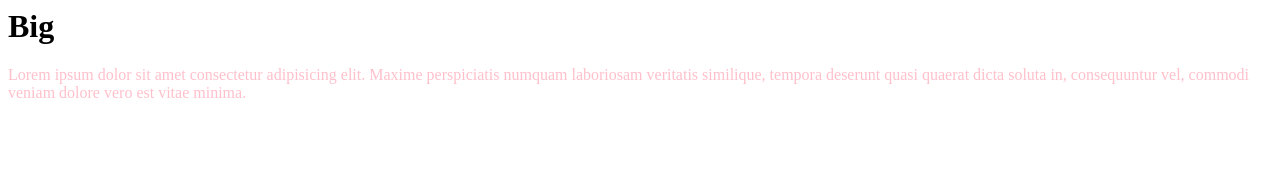
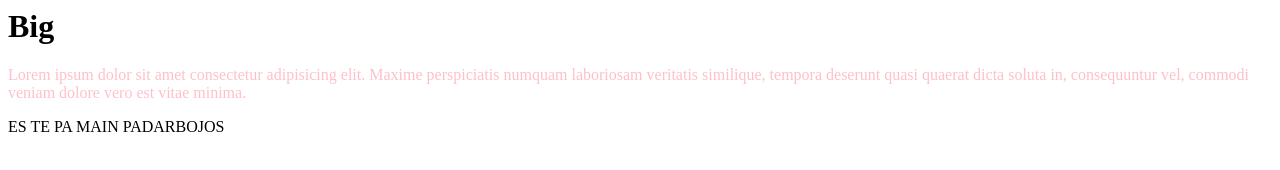
Before and after one commit to proti-lv/big, a plain HTML site: page index.html in a window 1280 px wide. Drawn offline with Linux system fonts and the light colour scheme.

Commit message:
Update index.html

```diff
--- a/index.html
+++ b/index.html
@@ -2,3 +2,5 @@
 <p style="color: pink">Lorem ipsum dolor sit amet consectetur adipisicing elit. Maxime perspiciatis numquam laboriosam
     veritatis similique, tempora deserunt quasi quaerat dicta soluta in, consequuntur vel, commodi veniam dolore vero
     est vitae minima.</p>
+
+    <p>ES TE PA MAIN PADARBOJOS</p>
```
